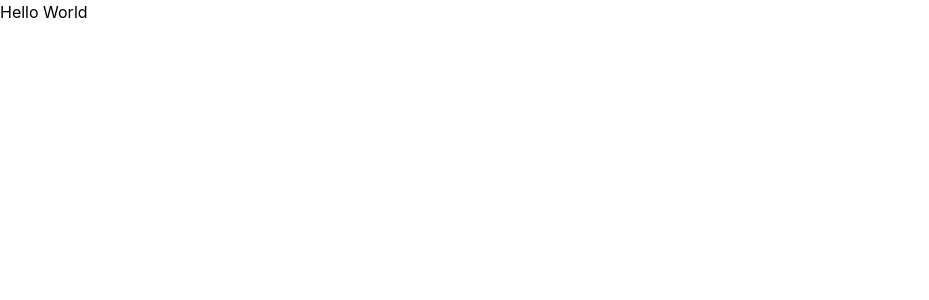
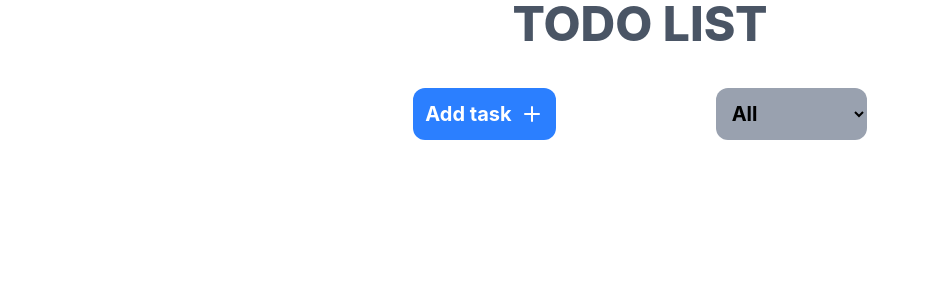
Before and after one commit to anujsharma8d/react-task-manager, a React (Vite) app: page / in a window 1280 px wide. Shown: the top 300 px of the page, without its empty margins (0-929 px from the left). Built offline with nearby package versions, Linux system fonts and the light colour scheme.

Commit message:
feat: add input task functionality

```diff
--- a/package.json
+++ b/package.json
@@ -11,6 +11,7 @@
   },
   "dependencies": {
     "@tailwindcss/vite": "^4.3.1",
+    "lucide-react": "^1.21.0",
     "react": "^19.2.6",
     "react-dom": "^19.2.6",
     "tailwindcss": "^4.3.1"
--- a/src/App.jsx
+++ b/src/App.jsx
@@ -1,10 +1,78 @@
 import './App.css'
+import { useState } from 'react';
+import { Trash2, SquarePen, Plus} from "lucide-react";
 
 function App() {
+  const [showInput, setShowInput] = useState(false);
+  const [todo, setTodo] = useState("");
+  const [todos, setTodos] = useState([]);
+
+  const handleAdd = () => {
+    setTodos([...todos, { text: todo, isCompleted: false }]);
+    setTodo("");
+  }
+
+  const handleEdit = () => {
+
+  }
+  const handleDelete = () => {
+
+  }
 
   return (
+
     <>
-      <div>Hello World</div>
+      <main className='flex flex-col justify-center items-center gap-10'>
+        <h1 className='text-5xl font-extrabold text-gray-600'>TODO LIST</h1>
+
+
+        <div className='flex gap-40'>
+          <button
+            onClick={() => setShowInput(true)}
+            className='bg-blue-500 text-white p-3 text-xl font-bold rounded-xl flex justify-center items-center gap-2'
+            id='add-task'
+          >Add task<Plus /></button>
+          <select name="" id="task-progress" className='bg-gray-400 outline-0 p-3 text-xl rounded-xl font-bold'>
+            <option value="">All</option>
+            <option value="">Completed</option>
+          </select>
+        </div>
+
+
+        <div id='enter-task'>
+          {showInput && (
+            <div className='flex gap-5'>
+              <input
+                value={todo}
+                onChange={(e) => {
+                  setTodo(e.target.value);
+                }}
+                className='bg-gray-400 text-xl outline-none border-none p-3 rounded-xl font-bold' type="text" placeholder='Enter the task' id="" />
+              <button onClick={handleAdd} className='bg-blue-500 text-white p-3 font-bold rounded-xl'>Add</button>
+            </div>
+          )}
+        </div>
+
+
+        <div id='task' className='bg-gray-200'>
+          {todos.map((todo, index) => (
+            <div className='flex bg-white p-5 m-3 font-light text-xl justify-between items-center gap-3'>
+              <p key={index}>{todo.text}</p>
+              <div className='flex gap-5'>
+                <button onClick={handleEdit}>
+                  <SquarePen />
+                </button>
+
+                <button onClick={handleDelete}>
+                  <Trash2 />
+                </button>
+              </div>
+            </div>
+          ))
+          }
+
+        </div>
+      </main>
     </>
   )
 }
```
Also changed, not shown: 1 other file (tests, documents, lock files or other folders).
